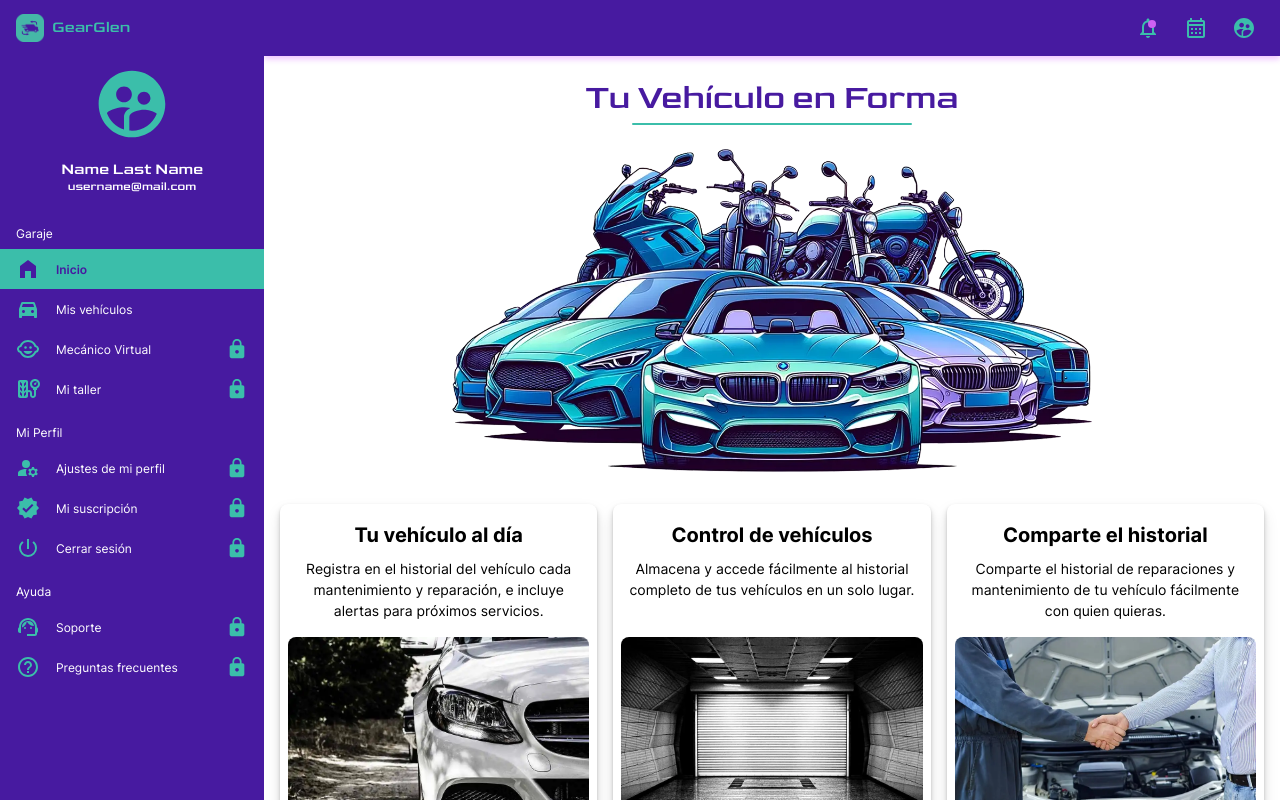
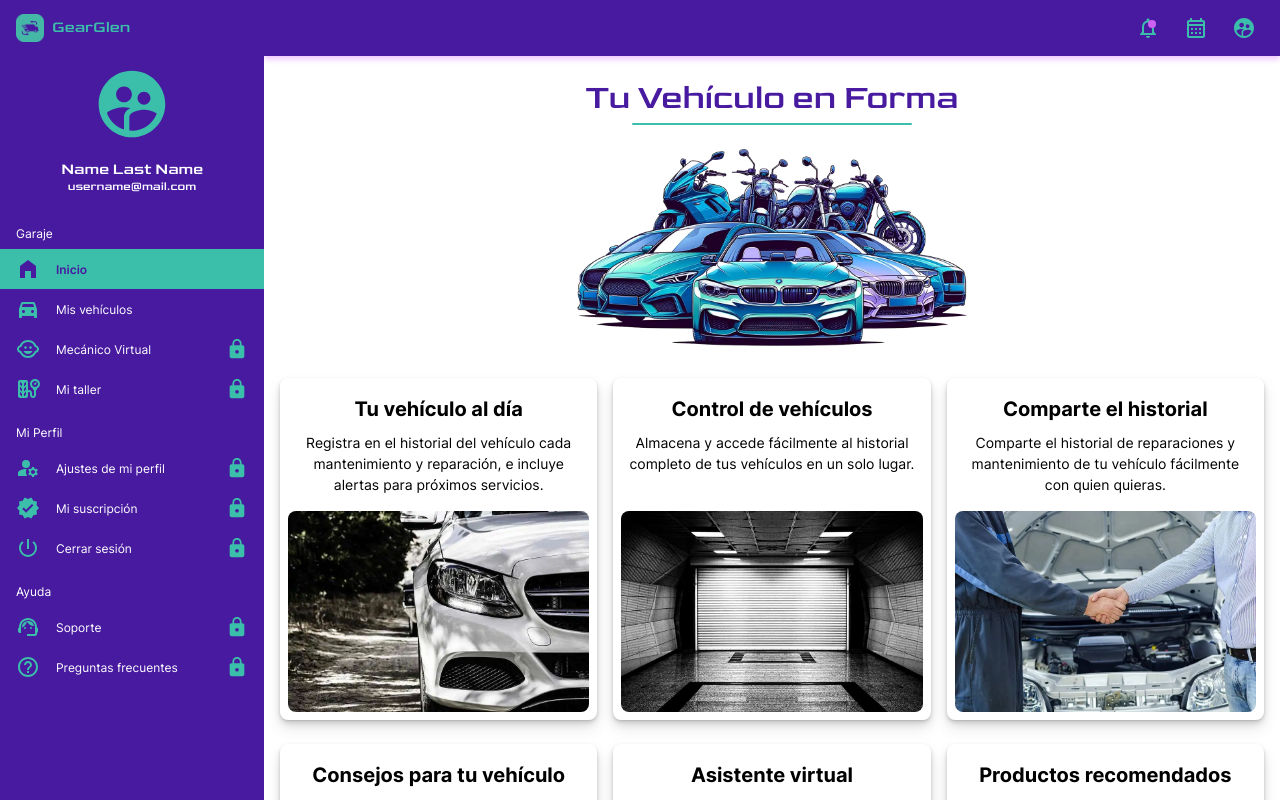
Before and after one commit to gonzalo-plaza/gearglen, a React (Vite) app: page / in a window 1280 px wide. Built offline with nearby package versions, Linux system fonts and the light colour scheme.

Commit message:
Section: Add PropTypes in new propertys and order properties structure

```diff
--- a/src/components/section/Section.jsx
+++ b/src/components/section/Section.jsx
@@ -1,15 +1,17 @@
 import PropTypes from 'prop-types';
 
 export const Section = ({
+	img,
+	title,
 	children,
-	title,
-	img,
-	desktopImgHeight,
-	desktopImgWidth,
 	imgWidth,
 	imgHeight,
-	mobileImg,
+	reduceImg,
+	altImgText,
+	desktopImg,
 	description,
+	desktopImgWidth,
+	desktopImgHeight,
 }) => {
 	const hasDescriptionClass = description
 		? 'has-description'
@@ -25,17 +27,19 @@ export const Section = ({
 			<div className={`section-description ${hasDescriptionClass}`}>
 				<picture className='section-description__picture'>
 					<source
-						srcSet={img}
+						srcSet={desktopImg}
 						width={desktopImgWidth}
 						height={desktopImgHeight}
 						media='(min-width: 1024px)'
 					/>
 					<img
-						className='section-description__img'
-						src={mobileImg}
+						className={`section-description__img ${
+							reduceImg ? 'is-reduced' : ''
+						}`}
+						src={img}
 						width={imgWidth}
 						height={imgHeight}
-						alt={img}
+						alt={altImgText}
 					/>
 				</picture>
 				{description && (
@@ -48,9 +52,15 @@ export const Section = ({
 };
 
 Section.propTypes = {
+	img: PropTypes.string,
+	title: PropTypes.string,
 	children: PropTypes.any,
-	title: PropTypes.string,
-	img: PropTypes.string,
-	mobileImg: PropTypes.string,
+	imgWidth: PropTypes.string,
+	imgHeight: PropTypes.string,
+	reduceImg: PropTypes.string,
+	altImgText: PropTypes.string,
+	desktopImg: PropTypes.string,
 	description: PropTypes.string,
+	desktopImgWidth: PropTypes.string,
+	desktopImgHeight: PropTypes.string,
 };
```
